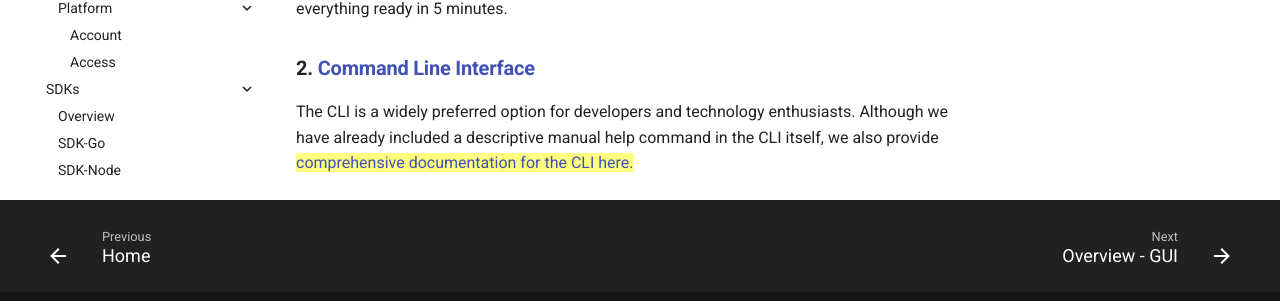
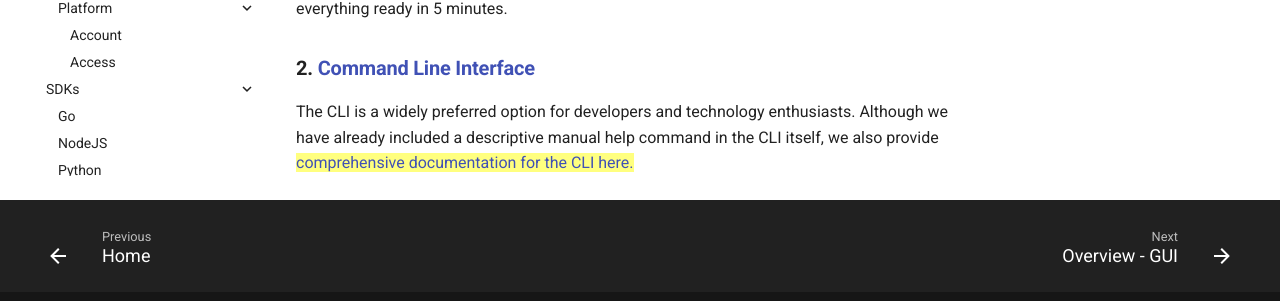
Before and after one commit to onqlavelabs/onqlave.docs, an MkDocs documentation site: the page built from docs/getting-started/quick-start.md, in a window 1280 px wide and 1096 px high. Shown: the part 740-1041 px from the top of the window. Built offline with MkDocs 1.6.1 and Material for MkDocs 9.7.7, drawn with Linux system fonts in a browser that asks for light colours; the version menu is left out.

Commit message:
fix typos and remove verbosed sections
Signed-off-by: dcatonqlave <dc@onqlave.com>

```diff
--- a/mkdocs.yml
+++ b/mkdocs.yml
@@ -105,10 +105,9 @@ nav:
               - "Account": guides/cli-guide/platform/account.md
               - "Access": guides/cli-guide/platform/access.md
       - "SDKs":
-        - "Overview": guides/sdks/sdk-overview.md
-        - "SDK-Go": guides/sdks/sdk-go.md
-        - "SDK-Node": guides/sdks/sdk-node.md
-        - "SDK-Python": guides/sdks/sdk-py.md
-        - "SDK-Java": guides/sdks/sdk-java.md
-        - "SDK-PHP": guides/sdks/sdk-php.md
-        - "SDK-C#": guides/sdks/sdk-c-sharp.md
+        - "Go": guides/sdks/sdk-go.md
+        - "NodeJS": guides/sdks/sdk-node.md
+        - "Python": guides/sdks/sdk-py.md
+        - "Java": guides/sdks/sdk-java.md
+        - "PHP": guides/sdks/sdk-php.md
+        - "C#": guides/sdks/sdk-c-sharp.md
```
